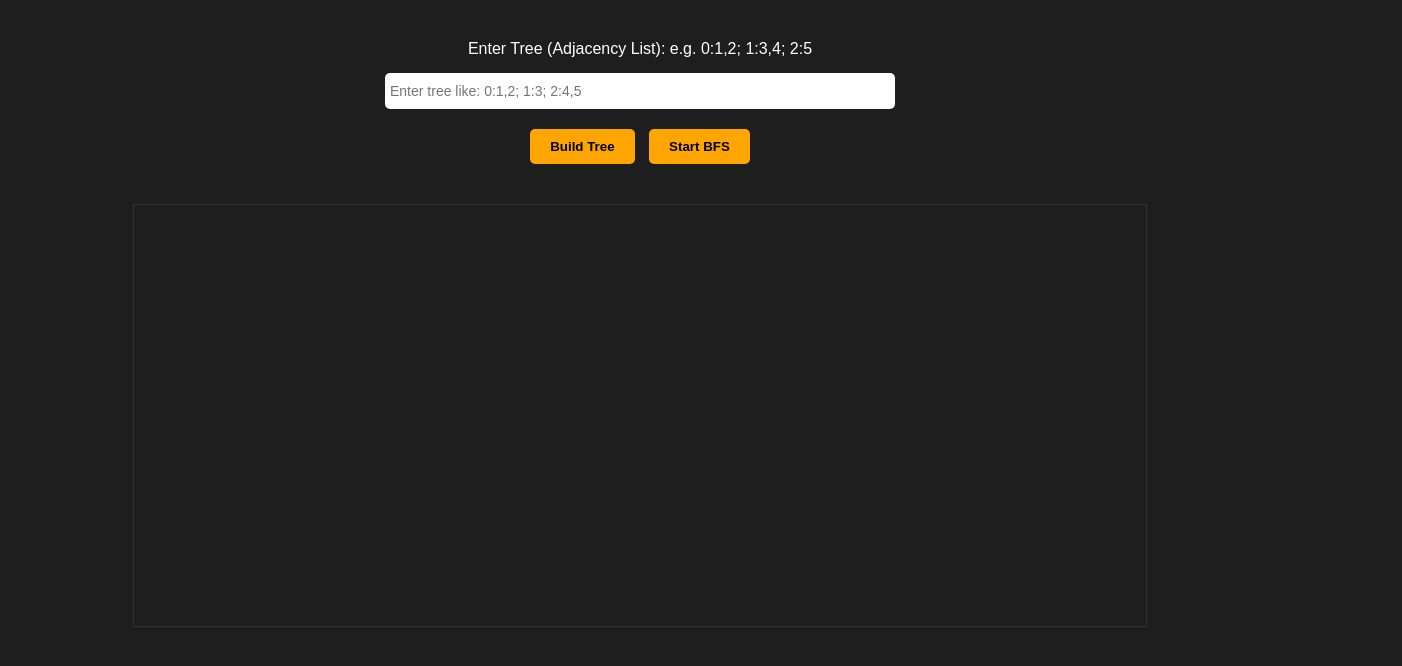
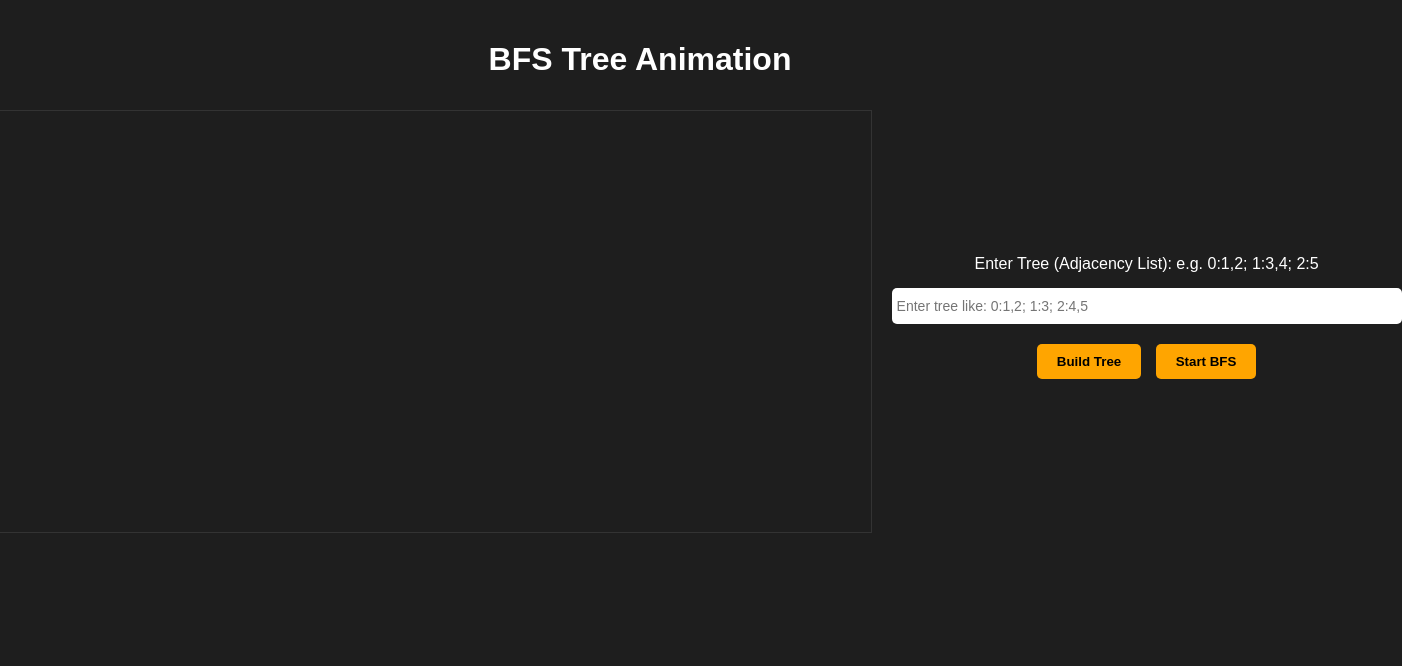
Before and after one commit to Toukir048/byte-visualizer, a plain HTML site: page algorithms/bfs.html in a window 1280 px wide. Shown: the whole page, 1402 px wide, since content can reach past the window. Drawn offline with Linux system fonts and the light colour scheme.

Commit message:
chore: Algorithm and Data are side by side

```diff
--- a/algorithms/bfs.html
+++ b/algorithms/bfs.html
@@ -1,12 +1,18 @@
 <!DOCTYPE html>
 <html lang="en">
+
 <head>
   <meta charset="UTF-8">
   <title>BFS Tree Animation</title>
   <link rel="stylesheet" href="../lib/css/bfs.css">
 </head>
+
 <body>
 
+  <div class="algorithm-container">
+    <h1>BFS Tree Animation</h1>
+    <div class="algorithm-flex">
+      <canvas id="treeCanvas" width="1200" height="500"></canvas>
       <div class="controls">
         <label>Enter Tree (Adjacency List): e.g. 0:1,2; 1:3,4; 2:5</label>
         <input type="text" id="inputTree" placeholder="Enter tree like: 0:1,2; 1:3; 2:4,5"> </input> <br>
@@ -15,8 +21,9 @@
           <button onclick="startBFS()">Start BFS</button>
         </div>
       </div>
+    </div>
 
-<canvas id="treeCanvas" width="1200" height="500"></canvas>
+  </div>
 
   <script>
     const canvas = document.getElementById('treeCanvas');
@@ -154,4 +161,5 @@ function buildTree() {
   </script>
 
 </body>
+
 </html>
--- a/lib/css/bfs.css
+++ b/lib/css/bfs.css
@@ -57,3 +57,13 @@ body {
     display: block;
     margin-bottom: 5px;
   }
+
+  .algorithm-container h1 {
+    text-align: center;
+  }
+  .algorithm-flex {
+    display: flex;
+    justify-content: center;
+    align-items: center;
+    margin-top: 20px;
+  }
```
Lines whose indentation alone changed are shown as unchanged.
